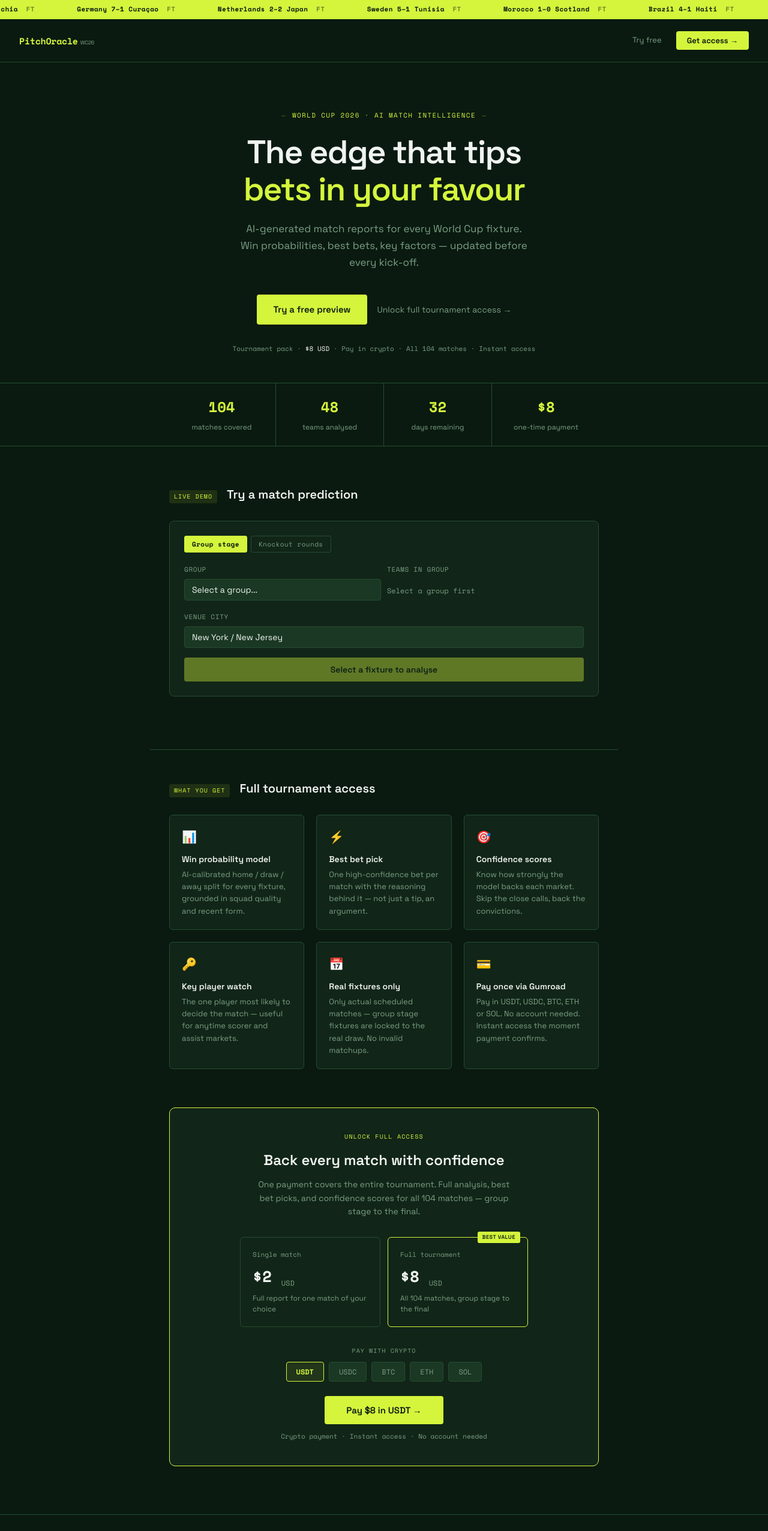
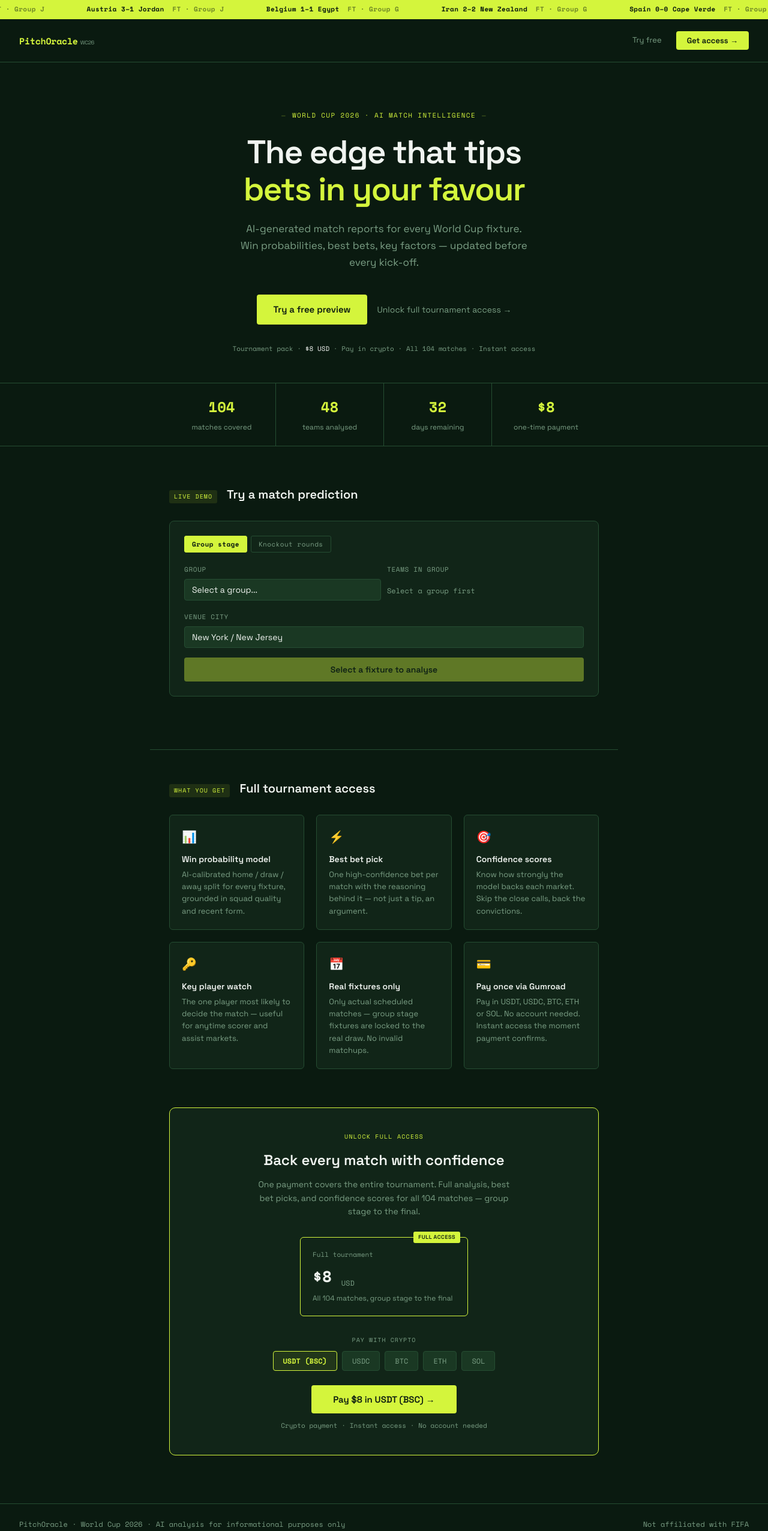
Before and after one commit to kudu555/pitchoracle, a plain HTML site: page index.html in a window 1280 px wide. Shown: the top 2552 px of the page at 60% size. Drawn offline with nearby package versions, Linux system fonts and the light colour scheme.

Commit message:
Add files via upload

```diff
--- a/index.html
+++ b/index.html
@@ -219,28 +219,38 @@
 
 <div class="ticker-wrap" aria-hidden="true">
   <div class="ticker-track">
-    <span class="ticker-item">Mexico 2–0 South Africa <span>FT</span></span>
-    <span class="ticker-item">S. Korea 2–1 Czechia <span>FT</span></span>
-    <span class="ticker-item">Germany 7–1 Curaçao <span>FT</span></span>
-    <span class="ticker-item">Netherlands 2–2 Japan <span>FT</span></span>
-    <span class="ticker-item">Sweden 5–1 Tunisia <span>FT</span></span>
-    <span class="ticker-item">Morocco 1–0 Scotland <span>FT</span></span>
-    <span class="ticker-item">Brazil 4–1 Haiti <span>FT</span></span>
-    <span class="ticker-item">USA 4–1 Paraguay <span>FT</span></span>
-    <span class="ticker-item">Australia 2–0 Turkey <span>FT</span></span>
-    <span class="ticker-item">Spain vs Cabo Verde <span>TODAY</span></span>
-    <span class="ticker-item">Belgium vs Egypt <span>TODAY</span></span>
-    <span class="ticker-item">Mexico 2–0 South Africa <span>FT</span></span>
-    <span class="ticker-item">S. Korea 2–1 Czechia <span>FT</span></span>
-    <span class="ticker-item">Germany 7–1 Curaçao <span>FT</span></span>
-    <span class="ticker-item">Netherlands 2–2 Japan <span>FT</span></span>
-    <span class="ticker-item">Sweden 5–1 Tunisia <span>FT</span></span>
-    <span class="ticker-item">Morocco 1–0 Scotland <span>FT</span></span>
-    <span class="ticker-item">Brazil 4–1 Haiti <span>FT</span></span>
-    <span class="ticker-item">USA 4–1 Paraguay <span>FT</span></span>
-    <span class="ticker-item">Australia 2–0 Turkey <span>FT</span></span>
-    <span class="ticker-item">Spain vs Cabo Verde <span>TODAY</span></span>
-    <span class="ticker-item">Belgium vs Egypt <span>TODAY</span></span>
+    <span class="ticker-item">France 3–1 Senegal <span>FT · Group I</span></span>
+    <span class="ticker-item">Norway 4–1 Iraq <span>FT · Group I</span></span>
+    <span class="ticker-item">Argentina 3–0 Algeria <span>FT · Group J</span></span>
+    <span class="ticker-item">Austria 3–1 Jordan <span>FT · Group J</span></span>
+    <span class="ticker-item">Belgium 1–1 Egypt <span>FT · Group G</span></span>
+    <span class="ticker-item">Iran 2–2 New Zealand <span>FT · Group G</span></span>
+    <span class="ticker-item">Spain 0–0 Cape Verde <span>FT · Group H</span></span>
+    <span class="ticker-item">Saudi Arabia 1–1 Uruguay <span>FT · Group H</span></span>
+    <span class="ticker-item">Germany 7–1 Curaçao <span>FT · Group E</span></span>
+    <span class="ticker-item">Ivory Coast 2–1 Ecuador <span>FT · Group E</span></span>
+    <span class="ticker-item">Netherlands 2–2 Japan <span>FT · Group F</span></span>
+    <span class="ticker-item">Sweden 5–1 Tunisia <span>FT · Group F</span></span>
+    <span class="ticker-item">Portugal vs Congo DR <span>TODAY · Group K</span></span>
+    <span class="ticker-item">England vs Croatia <span>TODAY · Group L</span></span>
+    <span class="ticker-item">Ghana vs Panama <span>TODAY · Group L</span></span>
+    <span class="ticker-item">Uzbekistan vs Colombia <span>TODAY · Group K</span></span>
+    <span class="ticker-item">France 3–1 Senegal <span>FT · Group I</span></span>
+    <span class="ticker-item">Norway 4–1 Iraq <span>FT · Group I</span></span>
+    <span class="ticker-item">Argentina 3–0 Algeria <span>FT · Group J</span></span>
+    <span class="ticker-item">Austria 3–1 Jordan <span>FT · Group J</span></span>
+    <span class="ticker-item">Belgium 1–1 Egypt <span>FT · Group G</span></span>
+    <span class="ticker-item">Iran 2–2 New Zealand <span>FT · Group G</span></span>
+    <span class="ticker-item">Spain 0–0 Cape Verde <span>FT · Group H</span></span>
+    <span class="ticker-item">Saudi Arabia 1–1 Uruguay <span>FT · Group H</span></span>
+    <span class="ticker-item">Germany 7–1 Curaçao <span>FT · Group E</span></span>
+    <span class="ticker-item">Ivory Coast 2–1 Ecuador <span>FT · Group E</span></span>
+    <span class="ticker-item">Netherlands 2–2 Japan <span>FT · Group F</span></span>
+    <span class="ticker-item">Sweden 5–1 Tunisia <span>FT · Group F</span></span>
+    <span class="ticker-item">Portugal vs Congo DR <span>TODAY · Group K</span></span>
+    <span class="ticker-item">England vs Croatia <span>TODAY · Group L</span></span>
+    <span class="ticker-item">Ghana vs Panama <span>TODAY · Group L</span></span>
+    <span class="ticker-item">Uzbekistan vs Colombia <span>TODAY · Group K</span></span>
   </div>
 </div>
 
@@ -461,14 +471,9 @@
     <div class="gumroad-title">Back every match with confidence</div>
     <p class="gumroad-sub">One payment covers the entire tournament. Full analysis, best bet picks, and confidence scores for all 104 matches — group stage to the final.</p>
 
-    <div class="gumroad-plans">
-      <div class="gumroad-plan" id="planSingle" onclick="selectPlan('single',2)" style="cursor:pointer;">
-        <div class="plan-name">Single match</div>
-        <div class="plan-price">$2 <sub>USD</sub></div>
-        <div class="plan-desc">Full report for one match of your choice</div>
-      </div>
-      <div class="gumroad-plan featured active-plan" id="planTournament" onclick="selectPlan('tournament',8)" style="cursor:pointer;">
-        <div class="plan-badge">Best value</div>
+    <div class="gumroad-plans" style="grid-template-columns: 1fr; max-width: 280px;">
+      <div class="gumroad-plan featured active-plan" id="planTournament">
+        <div class="plan-badge">Full access</div>
         <div class="plan-name">Full tournament</div>
         <div class="plan-price">$8 <sub>USD</sub></div>
         <div class="plan-desc">All 104 matches, group stage to the final</div>
@@ -479,7 +484,7 @@
     <div style="margin-bottom:1.5rem;">
       <div style="font-family:var(--mono);font-size:10px;color:var(--muted);letter-spacing:0.1em;text-transform:uppercase;margin-bottom:10px;">Pay with crypto</div>
       <div style="display:flex;gap:8px;justify-content:center;flex-wrap:wrap;">
-        <button class="crypto-sel-btn active-crypto" onclick="selectCrypto('usdtbsc','USDT')" id="btn-usdtbsc">USDT</button>
+        <button class="crypto-sel-btn active-crypto" onclick="selectCrypto('usdtbsc','USDT (BSC)')" id="btn-usdtbsc">USDT (BSC)</button>
         <button class="crypto-sel-btn" onclick="selectCrypto('usdccelo','USDC')" id="btn-usdccelo">USDC</button>
         <button class="crypto-sel-btn" onclick="selectCrypto('btc','BTC')" id="btn-btc">BTC</button>
         <button class="crypto-sel-btn" onclick="selectCrypto('eth','ETH')" id="btn-eth">ETH</button>
@@ -488,7 +493,7 @@
     </div>
 
     <button class="gumroad-btn" id="payNowBtn" onclick="initiatePayment()">
-      Pay $8 in USDT →
+      Pay $8 in USDT (BSC) →
     </button>
     <div class="gumroad-note" id="payNote">Crypto payment · Instant access · No account needed</div>
 
@@ -574,32 +579,32 @@
     ['Japan','Tunisia', false, null]
   ]},
   G: { teams:'Belgium · Iran · Egypt · New Zealand', fixtures:[
-    ['Belgium','Egypt', false, null],
-    ['Iran','New Zealand', false, null],
+    ['Belgium','Egypt', true, '1–1'],
+    ['Iran','New Zealand', true, '2–2'],
     ['Belgium','Iran', false, null],
     ['Egypt','New Zealand', false, null],
     ['Belgium','New Zealand', false, null],
     ['Iran','Egypt', false, null]
   ]},
   H: { teams:'Spain · Uruguay · Saudi Arabia · Cape Verde', fixtures:[
-    ['Spain','Cape Verde', false, null],
-    ['Saudi Arabia','Uruguay', false, null],
+    ['Spain','Cape Verde', true, '0–0'],
+    ['Saudi Arabia','Uruguay', true, '1–1'],
     ['Spain','Saudi Arabia', false, null],
     ['Uruguay','Cape Verde', false, null],
     ['Spain','Uruguay', false, null],
     ['Saudi Arabia','Cape Verde', false, null]
   ]},
   I: { teams:'France · Senegal · Norway · Iraq', fixtures:[
-    ['France','Senegal', false, null],
-    ['Iraq','Norway', false, null],
+    ['France','Senegal', true, '3–1'],
+    ['Iraq','Norway', true, '1–4'],
     ['France','Norway', false, null],
     ['Senegal','Iraq', false, null],
     ['France','Iraq', false, null],
     ['Senegal','Norway', false, null]
   ]},
   J: { teams:'Argentina · Austria · Algeria · Jordan', fixtures:[
-    ['Argentina','Algeria', false, null],
-    ['Austria','Jordan', false, null],
+    ['Argentina','Algeria', true, '3–0'],
+    ['Austria','Jordan', true, '3–1'],
     ['Argentina','Austria', false, null],
     ['Algeria','Jordan', false, null],
     ['Argentina','Jordan', false, null],
@@ -774,17 +779,10 @@
 
 
 // ── PAYMENT ──
-let selectedAmount = 8;
+const selectedAmount = 8;
 let selectedCurrency = 'usdtbsc';
-let selectedCurrencyLabel = 'USDT';
+let selectedCurrencyLabel = 'USDT (BSC)';
 let pollInterval = null;
-
-function selectPlan(plan, amount) {
-  selectedAmount = amount;
-  document.getElementById('planSingle').style.borderColor = plan === 'single' ? 'var(--acid)' : 'var(--pitch-border)';
-  document.getElementById('planTournament').style.borderColor = plan === 'tournament' ? 'var(--acid)' : 'var(--pitch-border)';
-  document.getElementById('payNowBtn').textContent = `Pay $${amount} in ${selectedCurrencyLabel} →`;
-}
 
 function selectCrypto(currency, label) {
   selectedCurrency = currency;
@@ -793,6 +791,7 @@
   document.getElementById('btn-' + currency).classList.add('active-crypto');
   document.getElementById('payNowBtn').textContent = `Pay $${selectedAmount} in ${label} →`;
 }
+
 
 async function initiatePayment() {
   const btn = document.getElementById('payNowBtn');
@@ -807,7 +806,7 @@
         price_amount: selectedAmount,
         price_currency: 'usd',
         pay_currency: selectedCurrency,
-        order_description: selectedAmount === 8 ? 'PitchOracle Full Tournament' : 'PitchOracle Single Match',
+        order_description: 'PitchOracle Full Tournament',
       })
     });
 
@@ -862,3 +861,5 @@
 }
 
 </script>
+</body>
+</html>
```
